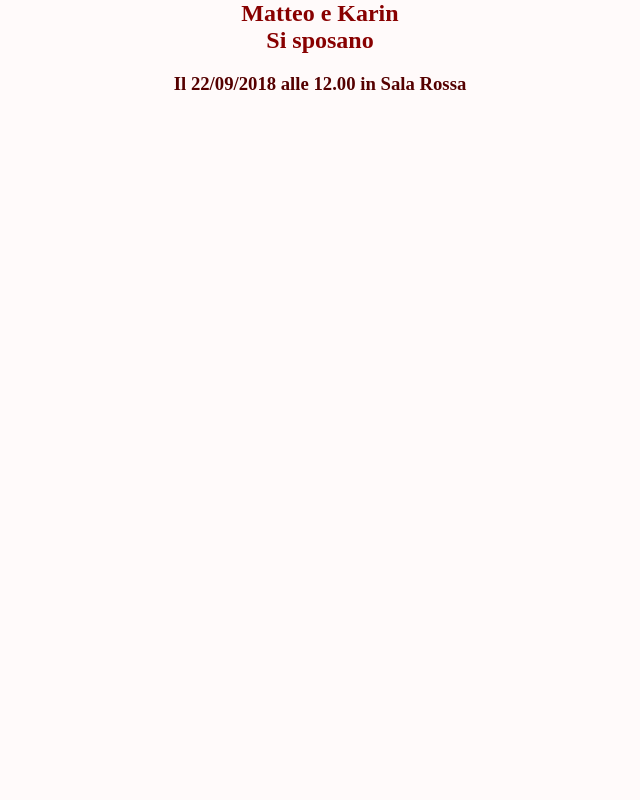
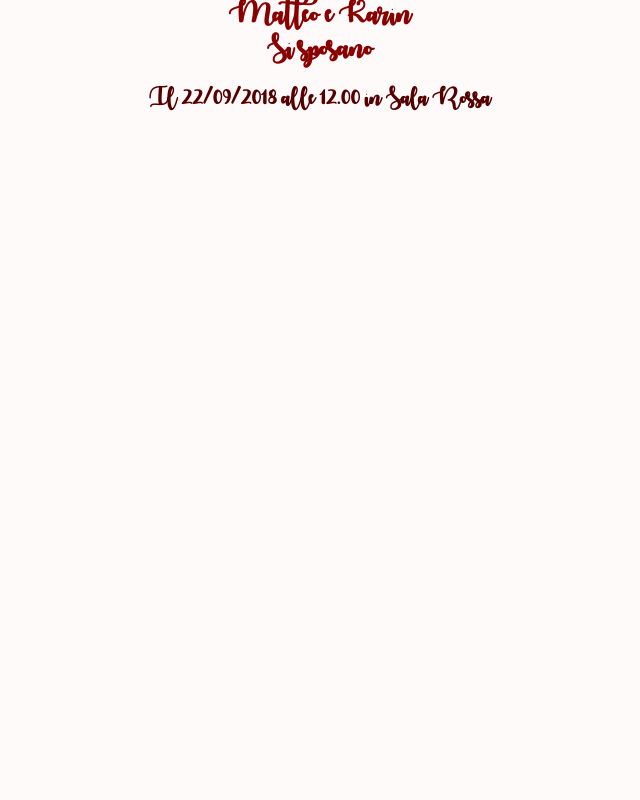
Before and after one commit to FabrizioMontanari/caterel, a plain HTML site: page website/index.html in a window 1280 px wide. Shown: the top 800 px of the page, without its empty margins (320-960 px from the left). Drawn offline with Linux system fonts and the light colour scheme.

Commit message:
added fonts definition (font-face) to main.css

```diff
--- a/website/countdown.js
+++ b/website/countdown.js
@@ -15,7 +15,7 @@ function updateTimer(){
 	var seconds = Math.floor((distance % (1000 * 60)) / 1000);
 
 	// Display the result in the element
-	$(".martini-timer__title__timer").html( days + "d " + hours + "h " + minutes + "m " + seconds + "s ");
+	$(".martini-timer__title__timer").html( days + "d " + hours + "h " + minutes + "m " + seconds + " s ");
 
 	// If the count down is finished, write some text
 	if (distance < 0) {
--- a/website/main.css
+++ b/website/main.css
@@ -1,3 +1,36 @@
+@font-face {
+	font-family: 'Amatic-Bold';
+	src: url('/website/fonts/Amatic-Bold.ttf') format('truetype');
+
+	font-weight: 300;
+	font-style: normal;
+	text-rendering: antialiased;
+}
+@font-face {
+	font-family: 'Amatic-Regular';
+	src: url('/website/fonts/AmaticSC-Regular.ttf') format('truetype');
+
+	font-weight: 300;
+	font-style: normal;
+	text-rendering: antialiased;
+}
+@font-face {
+	font-family: 'Autumn';
+	src: url('/website/fonts/Autumn_in_November.ttf') format('truetype');
+
+	font-weight: 300;
+	font-style: normal;
+	text-rendering: antialiased;
+}
+@font-face {
+	font-family: 'destain';
+	src: url('/website/fonts/destain.ttf') format('truetype');
+
+	font-weight: 300;
+	font-style: normal;
+	text-rendering: antialiased;
+}
+
 body {
     background-color: snow;
     text-align: center;
@@ -22,16 +55,18 @@ button {
 	gestione sezioni
 */
 section{
-	min-height:100vh;
+	min-height:105vh;
 }
 
 .martini-intro{
 	background-color:snow;
+	font-family:Autumn;
 }
 .martini-timer{
 	background-color:#880000;
 	color:snow;
-	font-size:500%;
+	font-family:Autumn;
+	font-size:10vw;
 	display: flex;
 	justify-content: center;
 	align-items: center;
```
Also changed, not shown: website/fonts/Autumn_in_November.ttf (renamed from website/fonts/Autumn in November.ttf).
